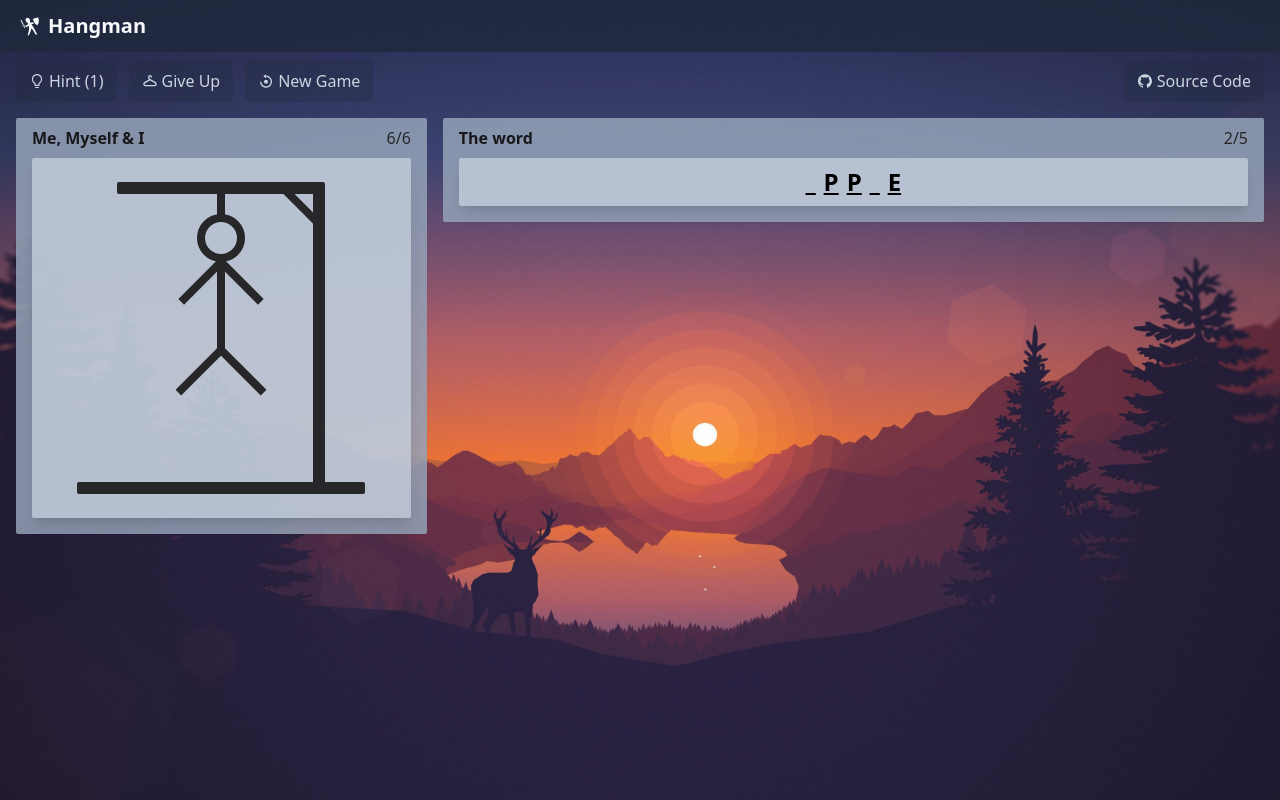
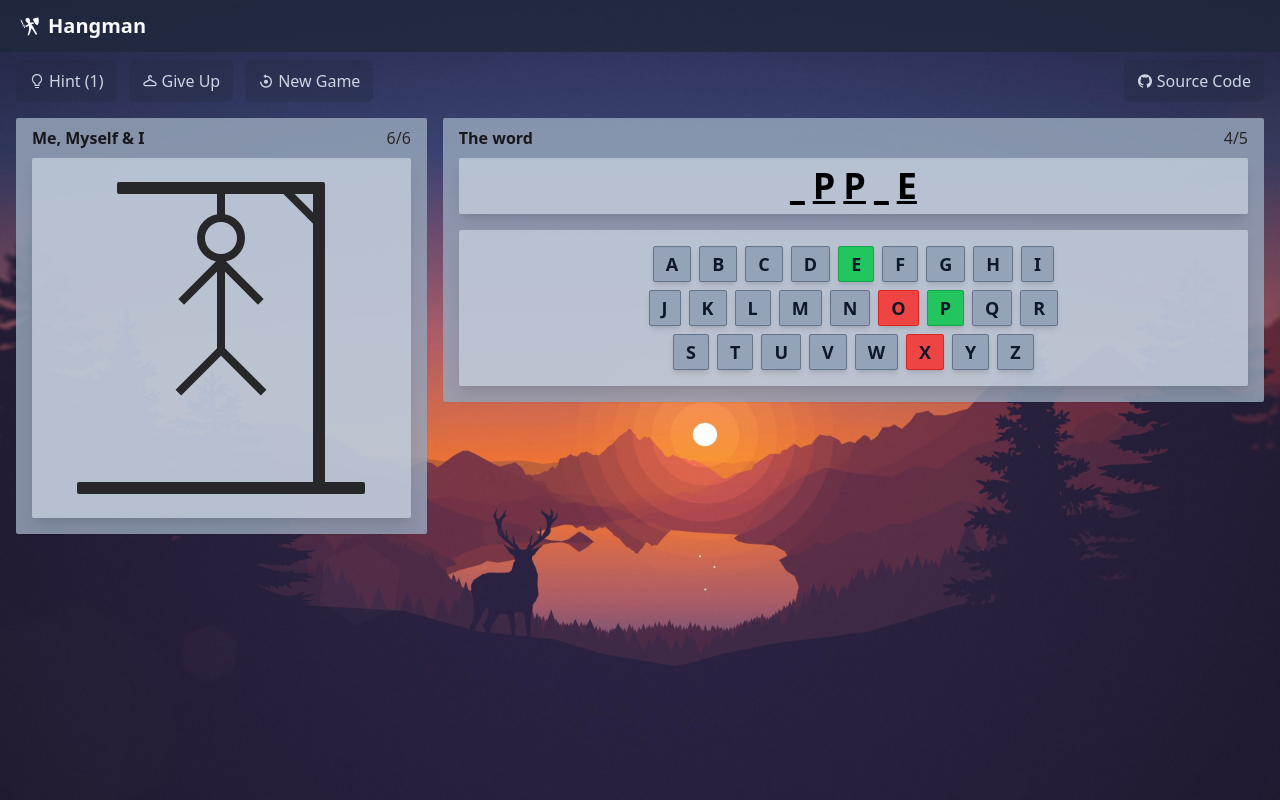
Before and after one commit to 0l1v3rr/hangman-game, a React (Create React App) app: page / in a window 1280 px wide. Built offline with nearby package versions, Linux system fonts and the light colour scheme.

Commit message:
added the keyboard component

```diff
--- a/src/components/game/KeyboardSection.tsx
+++ b/src/components/game/KeyboardSection.tsx
@@ -1,8 +1,9 @@
+import Keyboard from "../keyboard/Keyboard";
 import Word from "./Word";
 
 const KeyboardSection = () => {
   const word = "apple";
-  const guessedLetters = ["p", "e"];
+  const guessedLetters = ["p", "e", "x", "o"];
 
   return (
     <section className="bg-slate-400 w-full md:w-2/3 rounded-sm shadow-sm px-4 pt-2 pb-4 bg-opacity-85">
@@ -14,6 +15,7 @@ const KeyboardSection = () => {
       </div>
 
       <Word word={word} guessedLetters={guessedLetters} />
+      <Keyboard word={word} guessedLetters={guessedLetters} />
     </section>
   );
 };
--- a/src/components/game/Word.tsx
+++ b/src/components/game/Word.tsx
@@ -9,7 +9,7 @@ const Word: FC<WordProps> = (props) => {
   return (
     <div
       className="p-2 bg-slate-300 bg-opacity-70 mt-2 rounded-sm
-        shadow-lg text-2xl flex items-center justify-center gap-2
+        shadow-lg text-4xl flex items-center justify-center gap-2
          uppercase select-none font-semibold"
     >
       {props.word.split("").map((letter) => (
--- /dev/null
+++ b/src/components/keyboard/Key.tsx
@@ -0,0 +1,27 @@
+import { FC } from "react";
+
+interface KeyProps {
+  letter: string;
+  status: "correct" | "wrong" | "default";
+}
+
+const Key: FC<KeyProps> = (props) => {
+  return (
+    <button
+      type="button"
+      disabled={props.status === "correct" || props.status === "wrong"}
+      className={`px-3 py-2 border border-solid uppercase leading-none text-lg
+        font-semibold rounded-sm shadow-md transition-all duration-200 text-slate-900
+        ${
+          props.status === "default" &&
+          "border-slate-500 hover:border-slate-700 bg-slate-400"
+        }
+        ${props.status === "correct" && "border-green-600 bg-green-500"}
+        ${props.status === "wrong" && "border-red-600 bg-red-500 text-red-50"}`}
+    >
+      {props.letter}
+    </button>
+  );
+};
+
+export default Key;
--- /dev/null
+++ b/src/components/keyboard/Keyboard.tsx
@@ -0,0 +1,65 @@
+import { FC } from "react";
+import Key from "./Key";
+
+interface KeyboardProps {
+  word: string;
+  guessedLetters: string[];
+}
+
+const Keyboard: FC<KeyboardProps> = (props) => {
+  // this function determines the status of the letter
+  const detectStatus = (letter: string): "default" | "wrong" | "correct" => {
+    // if the letter has been guessed
+    if (props.guessedLetters.includes(letter)) {
+      // if the letter is correct
+      if (props.word.includes(letter)) {
+        return "correct";
+      }
+
+      // if the letter is not correct
+      return "wrong";
+    }
+
+    // if the letter hasn't been guessed
+    return "default";
+  };
+
+  return (
+    <div className="p-4 bg-slate-300 bg-opacity-70 mt-4 rounded-sm shadow-lg">
+      <div className="flex items-center justify-center gap-2">
+        <Key letter="a" status={detectStatus("a")} />
+        <Key letter="b" status={detectStatus("b")} />
+        <Key letter="c" status={detectStatus("c")} />
+        <Key letter="d" status={detectStatus("d")} />
+        <Key letter="e" status={detectStatus("e")} />
+        <Key letter="f" status={detectStatus("f")} />
+        <Key letter="g" status={detectStatus("g")} />
+        <Key letter="h" status={detectStatus("h")} />
+        <Key letter="i" status={detectStatus("i")} />
+      </div>
+      <div className="flex items-center justify-center gap-2 mt-2">
+        <Key letter="j" status={detectStatus("j")} />
+        <Key letter="k" status={detectStatus("k")} />
+        <Key letter="l" status={detectStatus("l")} />
+        <Key letter="m" status={detectStatus("m")} />
+        <Key letter="n" status={detectStatus("n")} />
+        <Key letter="o" status={detectStatus("o")} />
+        <Key letter="p" status={detectStatus("p")} />
+        <Key letter="q" status={detectStatus("q")} />
+        <Key letter="r" status={detectStatus("r")} />
+      </div>
+      <div className="flex items-center justify-center gap-2 mt-2">
+        <Key letter="s" status={detectStatus("s")} />
+        <Key letter="t" status={detectStatus("t")} />
+        <Key letter="u" status={detectStatus("u")} />
+        <Key letter="v" status={detectStatus("v")} />
+        <Key letter="w" status={detectStatus("w")} />
+        <Key letter="x" status={detectStatus("x")} />
+        <Key letter="y" status={detectStatus("y")} />
+        <Key letter="z" status={detectStatus("z")} />
+      </div>
+    </div>
+  );
+};
+
+export default Keyboard;
```
